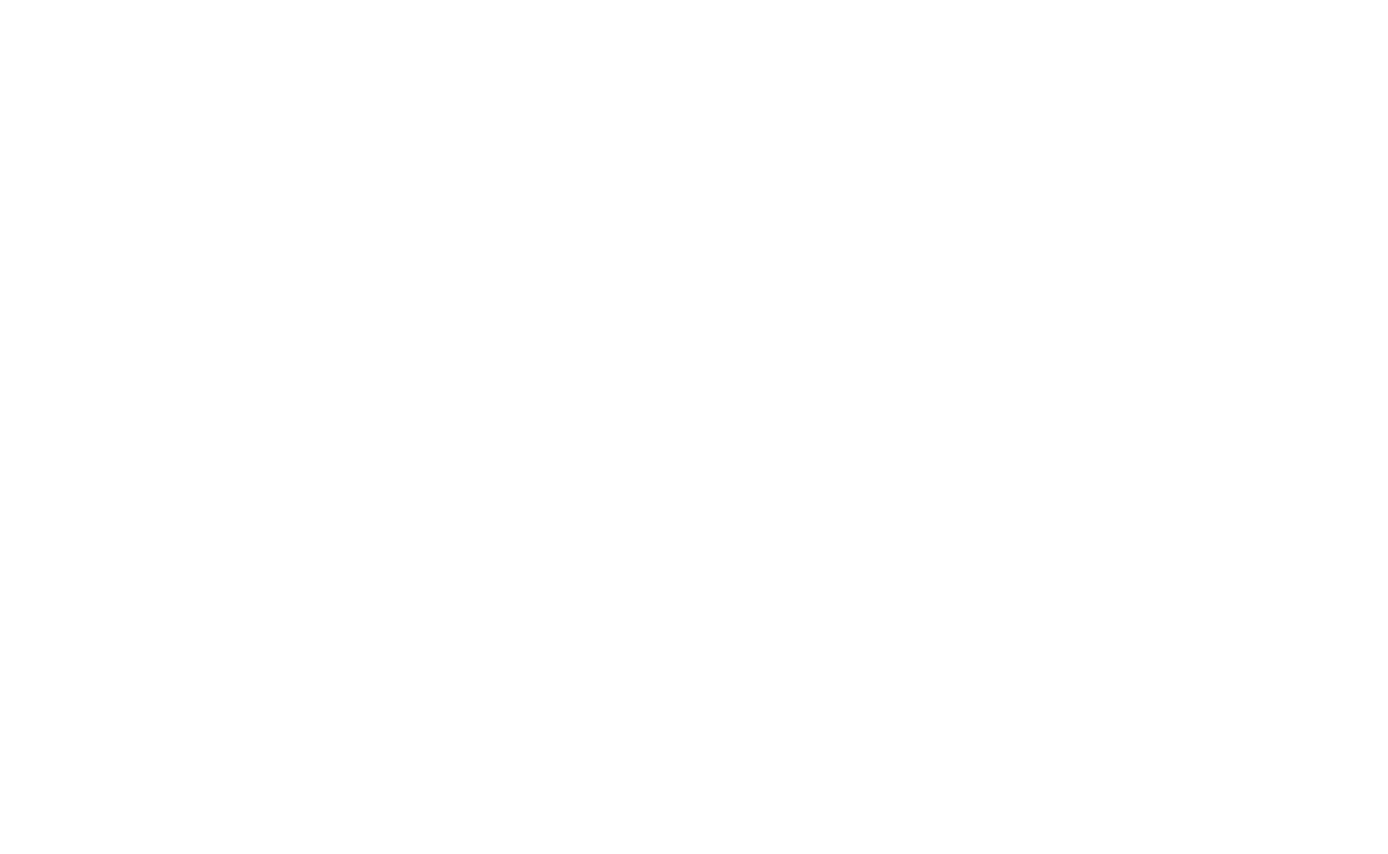
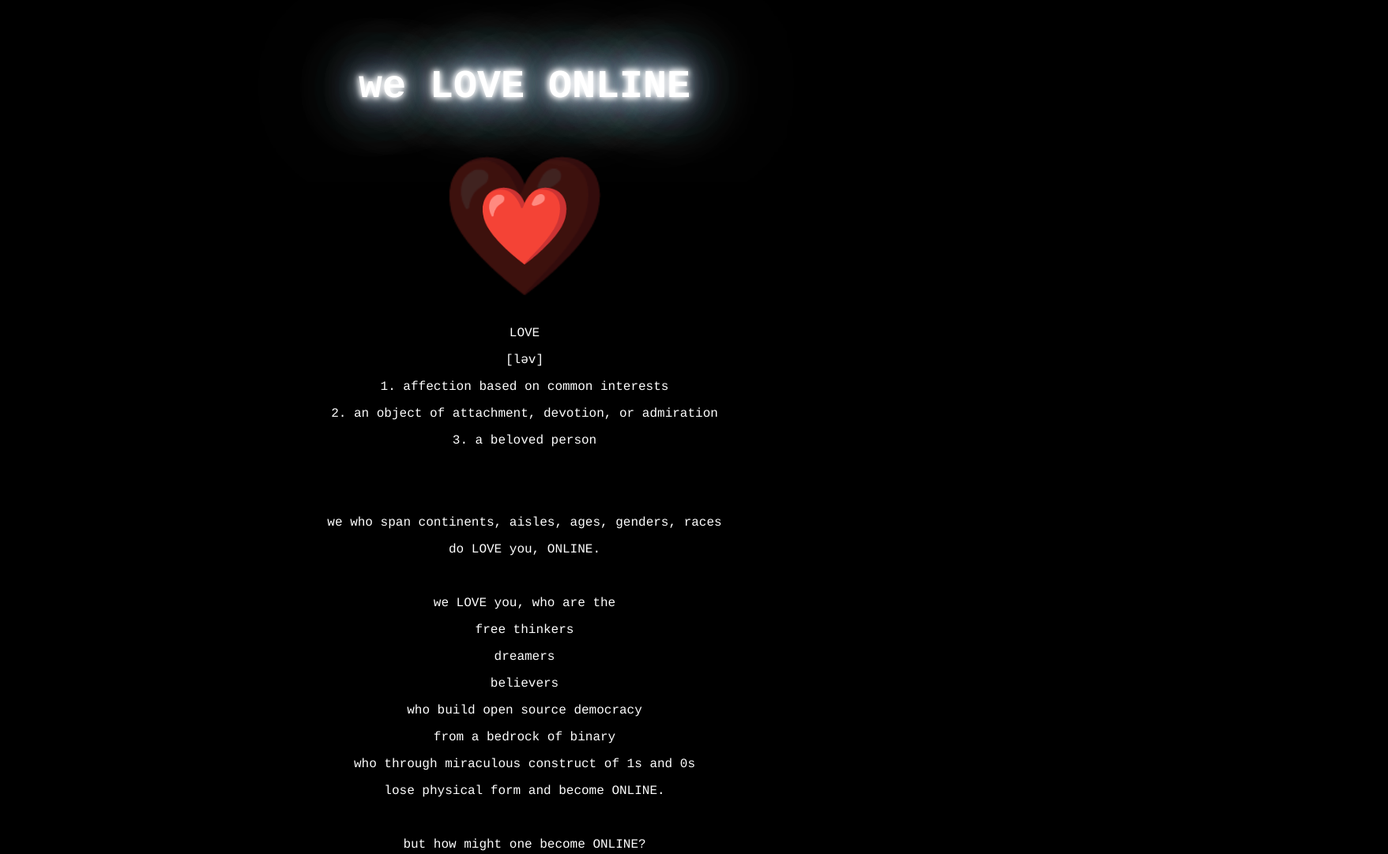
Before and after one commit to helena-donaldson/CyberfeminismManifesto, a plain HTML site: page index.html in a window 1280 px wide. Shown: the top 1082 px of the page at 79% size, 1757 px wide, since content can reach past the window. Before the commit the page ends 800 px from the top, so only its background shows below. Drawn offline with Linux system fonts and the light colour scheme.

Commit message:
first draft

```diff
--- a/index.html
+++ b/index.html
@@ -1 +1,104 @@
-<!--This is HTML--!>
+<!DOCTYPE html>
+<html lang="en">
+	<head>
+		<meta charset="utf-8" />
+		<meta Name="viewport" content="width=device-width, intial-scale=1" />
+		<title>Helena Donaldson Personal Portfolio</title>
+		<link rel="stylesheet" href="styles/main.css" />
+		<link rel="icon" href="images/favicon.png"/>
+	</head>
+	<body id="about">
+		<header>
+            <br>
+            <br>
+            <br>
+            <br>
+			<h1 id="neon" >we LOVE ONLINE</h1>
+            <br>
+            <br>
+            <br>
+            <br>
+            <br>
+		</header>
+		<main>
+        <div class="heart">
+            <div class="heartbeat">❤️</div>
+            <div class="heartecho">❤️</div>
+          </div>
+            <br>
+            <br>
+            <br>
+		<!-- <p id="addtext"></p> !-->
+		<p>LOVE</p>
+		<p>[ləv]</p>
+        <p>1. affection based on common interests</p>
+        <p>2. an object of attachment, devotion, or admiration</p>
+        <p>3.  a beloved person</p>
+          <br>
+          <br>
+          <br>
+        <p>we who span continents, aisles, ages, genders, races </p>
+        <p>do LOVE you, ONLINE. </p>
+        <br>
+        <p>we LOVE you, who are the</p>
+        <p>free thinkers </p>
+        <p>dreamers </p>
+        <p>believers </p>
+        <p>who build open source democracy</p>
+        <p>from a bedrock of binary</p>
+        <p>who through miraculous construct of 1s and 0s</p>
+        <p>lose physical form and become ONLINE.</p>
+        <br>
+        <p>but how might one become ONLINE?</p>
+        <p>as it is a state, not tool.</p>
+        <p>a framework, not thing.</p>
+        <br>
+        <p>simply put,</p>
+        <p>we must circle back to LOVE.</p>
+        <br>
+        <p>as one might LOVE thy neighbor,</p>
+        <p>one must LOVE LOVE itself;</p>
+        <p>for to become ONLINE is to embrace LOVE</p>
+        <p>in its strangest forms.</p>
+        <br>
+        <p>One must LOVE</p>
+        <p>their senile grandmother</p>
+        <p>who has reposted the same minion-themed meme</p>
+        <p>five times within the last month.</p>
+        <br>
+        <p>One must LOVE</p>
+        <p>the incessant chat rooms</p>
+        <p>whose Severance fan theories are so incoherently strange</p>
+        <p>that one questions if they even watch the same show.</p>
+        <br>
+        <p>One must LOVE</p>
+        <p>the true-crime podcasters</p>
+        <p>whose excitement at describing a decapitation </p>
+        <p>is almsot child-like in its glee.</p>
+        <br>
+        <p>strange, LOVE is.</p>
+        <br>
+        <p>but to be without a LOVE for another's LOVE</p>
+        <p>strange how it might be</p>
+        <p>is to be online but to not be ONLINE.</p>
+        <br>
+        <p>for to be ONLINE is to LOVE a community of LOVE,</p>
+        <p>mess and all,</p>
+        <p>and with a little</p>
+        <p>faith</p>
+        <p>trust</p>
+        <p>and JavaScript mixed in</p>
+        <p>surely we can all making something ONLINE</p>
+        <p>worth LOVING and fighting for.</p>
+            <br>
+            <br>
+            <br>
+            <br>
+            <br>
+		</main>
+		<footer>
+			This is a project by Helena Donaldson for the class Cyberfeminisms at Rose-Hulman. Thanks to Merriam Webster for the "love" definition.
+		</footer>
+		<script src="scripts/main.js"></script>
+	</body>
+</html>
--- /dev/null
+++ b/styles/main.css
@@ -0,0 +1,196 @@
+
+:root {
+	--vertifcal-space: 2rem;
+	--horizontal-space: 3rem;
+	--light-color: #72F2EB;
+	--body-color:#747F7F;
+	--heading-color:#1B7F79;
+	--contrast-color: #FF4858;
+}
+
+h1 {
+	line-height: 1.2;
+    font-family: Courier, Monaco, monospace;
+    font-size: 50px;
+    animation: pulsate 0.11s ease-in-out infinite alternate;
+}
+
+li {
+    color: white;
+}
+
+/* body#about p{
+	margin-left: 10px;
+} */
+
+p {
+    color: white;
+    font-family: Courier, Monaco, monospace;
+}
+
+body {
+	display: grid;
+	grid-template-areas: "head head"
+			     "main main"
+			     "foot foot";
+	grid-template-columns: 2fr 4fr;
+	grid-template-rows:  auto 1fr auto;
+    background-color: black;
+}
+
+#neon {
+    color: #fff;
+    text-shadow:
+      0 0 7px #fff,
+      0 0 10px #fff,
+      0 0 21px #fff,
+      0 0 42px #b0d2fe,
+      0 0 82px #b0d2fe,
+      0 0 92px #b0d2fe,
+      0 0 102px #b0d2fe,
+      0 0 151px #b0d2fe;
+      /* animation: flicker 1.5s infinite alternate; */
+  }
+
+  @keyframes flicker {
+
+    0%, 18%, 22%, 25%, 53%, 57%, 100% {
+
+        text-shadow:
+        0 0 4px #fff,
+        0 0 11px #fff,
+        0 0 19px #fff,
+        0 0 40px #0d42ff,
+        0 0 80px #0d42ff,
+        0 0 90px #0d42ff,
+        0 0 100px #0d42ff,
+        0 0 150px #0d42ff;
+
+    }
+
+    20%, 24%, 55% {
+        text-shadow: none;
+    }
+  }
+
+  /* @keyframes pulsate {
+
+    100% {
+
+        text-shadow:
+        0 0 4px #fff,
+        0 0 11px #fff,
+        0 0 19px #fff,
+        0 0 40px #f09,
+        0 0 80px #f09,
+        0 0 90px #f09,
+        0 0 100px #f09,
+        0 0 150px #f09;
+
+    }
+
+    0% {
+
+      text-shadow:
+      0 0 4px #fff,
+      0 0 10px #fff,
+      0 0 18px #fff,
+      0 0 38px #f09,
+      0 0 73px #f09,
+      0 0 80px #f09,
+      0 0 94px #f09,
+      0 0 140px #f09;
+
+  } */
+
+
+body > * {
+	padding-left: var(--horizontal-space);
+}
+
+body > header {
+	grid-area: head;
+    background-color: black;
+    text-align: center;
+}
+
+body > main {
+	grid-area: main;
+    background-color: black;
+    text-align: center;
+}
+
+body > footer {
+	grid-area: foot;
+    background-color: black;
+    font-family: Courier, Monaco, monospace;
+}
+
+header, footer {
+	padding-top: var(--vertical-space);
+	padding-bottom: var(--vertical-space);
+    color: white;
+    background-color: black;
+}
+
+header h1, footer h1 {
+	margin: 0;
+    background-color: black;
+}
+
+.heart {
+    font-size: 6em;
+    position: relative;
+  }
+
+  .heartbeat {
+    position: relative;
+    z-index: 1;
+    animation: beat 2s linear infinite;
+  }
+
+  .heartecho {
+    position: absolute;
+    top: 0;
+    right: 0;
+    bottom: 0;
+    left: 0;
+    animation: echo 2s linear infinite;
+  }
+
+  @keyframes beat {
+    0% {
+      transform: scale(1);
+    }
+    14% {
+      transform: scale(0.9);
+    }
+    21% {
+      transform: scale(1.1) skew(0.004turn)
+    }
+    28% {
+      transform: scale(1) skew(0.008turn);
+    }
+    35% {
+      transform: scale(1) skew(0)
+    }
+  }
+
+  @keyframes echo {
+    0% {
+      opacity: 0.5;
+      transform: scale(1);
+    }
+    14% {
+      opacity: 0.4;
+      transform: scale(0.8);
+    }
+    21% {
+      opacity: 0.4;
+      transform: scale(1.1);
+    }
+    100% {
+      opacity: 0;
+      transform: scale(3);
+    }
+  }
```
